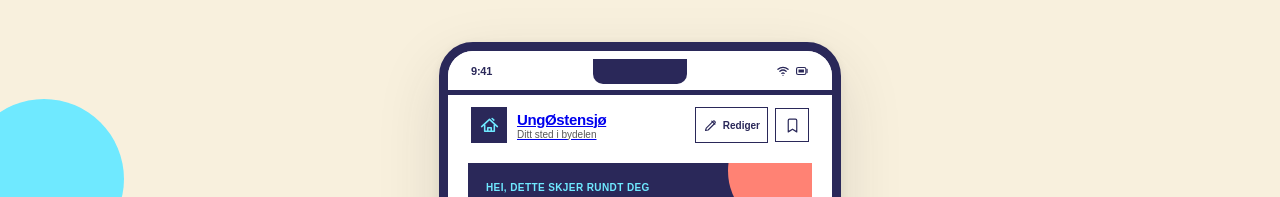
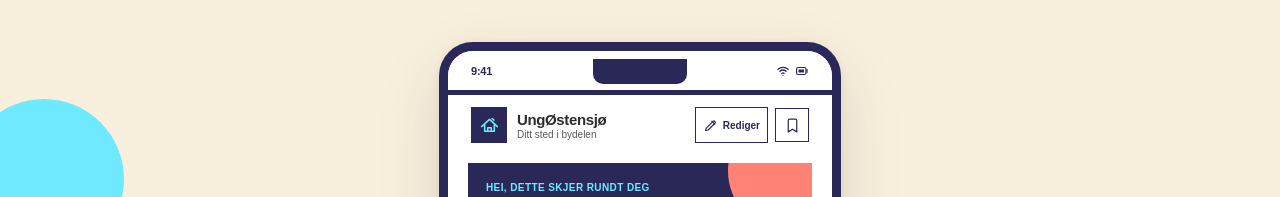
Before and after one commit to walimsalim/UngOstensjo, a plain HTML site: page index.html in a window 1280 px wide. Shown: the top 197 px of the page. Drawn offline with Linux system fonts and the light colour scheme.

Commit message:
Preserve brand styling for navigation link

```diff
--- a/index.html
+++ b/index.html
@@ -55,7 +55,8 @@
     .app-scroll::-webkit-scrollbar { display: none; }
     .app-header { display: flex; align-items: center; justify-content: space-between; padding: 12px 23px 20px; }
     .brand { display: flex; gap: 10px; align-items: center; }
-    .brand { cursor: pointer; }
+    .brand { cursor: pointer; color: inherit; text-decoration: none; }
+    .brand:link, .brand:visited, .brand:hover, .brand:active { color: inherit; text-decoration: none; }
     .brand:focus-visible { outline: 2px solid var(--oslo-blue); outline-offset: 4px; }
     .brand-mark { width: 36px; height: 36px; display: grid; place-items: center; border-radius: 12px; background: var(--green); color: var(--lime); }
     .brand-mark svg { width: 21px; height: 21px; }
```
